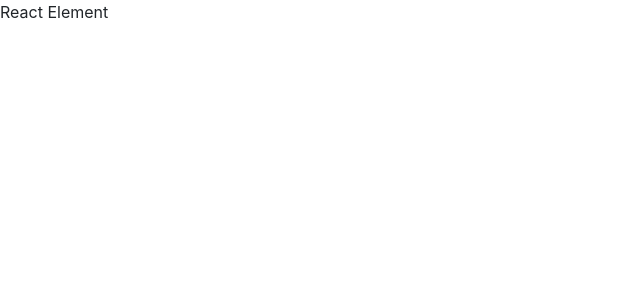
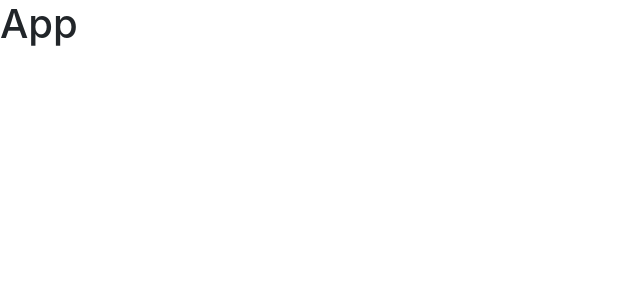
Before and after one commit to YakubuAmidu/Reminder, a React (Create React App) app: page / in a window 1280 px wide. Shown: the top 300 px of the page, without its empty margins (0-640 px from the left). Built offline with nearby package versions, Linux system fonts and the light colour scheme.

Commit message:
Commiting changes

```diff
--- /dev/null
+++ b/src/App.js
@@ -0,0 +1,11 @@
+import React from "react";
+
+const App = () => {
+    return (
+        <div>
+            <h1>App</h1>
+        </div>
+    )
+}
+
+export default App;
--- a/src/index.js
+++ b/src/index.js
@@ -1,4 +1,5 @@
 import React from "react";
 import ReactDOM from "react-dom";
+import App from "./App";
 
-ReactDOM.render(<div>React Element</div>,document.getElementById("root"));
+ReactDOM.render(<App />,document.getElementById("root"));
```
